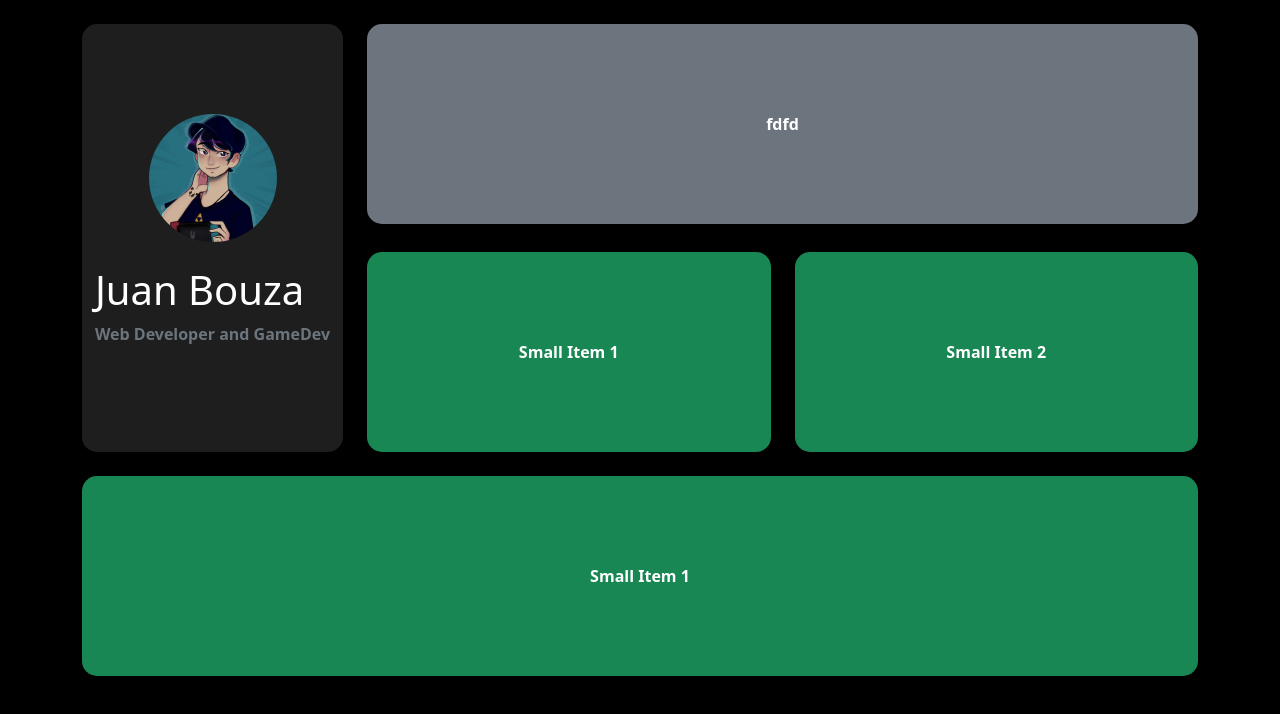
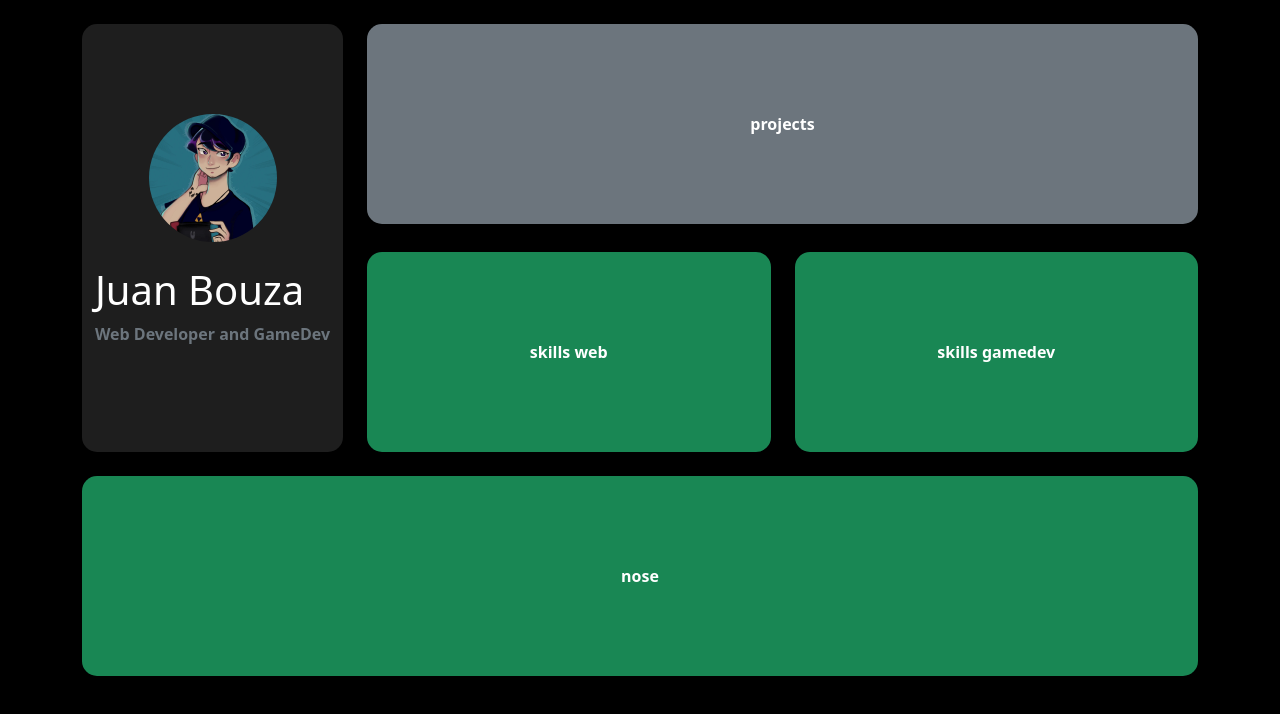
Before and after one commit to AndresZbz/website, a Vue app: page / in a window 1280 px wide. Shown: the top 714 px of the page. Built offline with nearby package versions, Linux system fonts and the light colour scheme.

Commit message:
fixed some css issues

```diff
--- a/src/layout/bento.vue
+++ b/src/layout/bento.vue
@@ -8,7 +8,7 @@ import About from "../pages/About.vue";
     <div class="ben-container container my-4">
       <div class="row g-4">
         <!-- About Me -->
-        <div class="col-md-3">
+        <div class="col-lg-3 col-md-12">
           <div
             class="ben-item ben-tall text-decoration-none"
             data-bs-toggle="modal"
@@ -18,22 +18,22 @@ import About from "../pages/About.vue";
           </div>
         </div>
 
-        <div class="col-md-9">
-          <div class="ben-item bg-secondary">fdfd</div>
+        <div class="col-lg-9 col-md-12">
+          <div class="ben-item bg-secondary">projects</div>
 
           <!-- Skills and Experience -->
           <div class="row g-4 mt-1">
-            <div class="col-6">
-              <div class="ben-item bg-success">Small Item 1</div>
+            <div class="col-md-6 col-s-12">
+              <div class="ben-item bg-success">skills web</div>
             </div>
-            <div class="col-6">
-              <div class="ben-item bg-success">Small Item 2</div>
+            <div class="col-md-6 col-s-12">
+              <div class="ben-item bg-success">skills gamedev</div>
             </div>
           </div>
         </div>
 
         <div class="col-12">
-          <div class="ben-item bg-success">Small Item 1</div>
+          <div class="ben-item bg-success">nose</div>
         </div>
       </div>
     </div>
--- a/src/modals/aboutModal.vue
+++ b/src/modals/aboutModal.vue
@@ -8,14 +8,14 @@
     role="dialog"
   >
     <div class="modal-dialog modal-lg modal-dialog-centered">
-      <div class="modal-content mod-item">
+      <div class="mod-item modal-content">
         <div class="modal-body m-3">
           <div class="row gap-4">
             <div class="col-md-3 col-lg-3 col-s-12">
               <img
                 src="../assets/avatar.webp"
                 width="128px"
-                class="rounded-circle"
+                class="rounded-circle text-center justify-content-center align-items-center"
               />
             </div>
             <div class="col-md-8 col-lg-8 col-s-12">
@@ -41,12 +41,12 @@
   </div>
 </template>
 <style>
-.mod-item {
+.modal .mod-item {
   background: #1e1e1e;
   color: white;
 }
 
-.modal-footer {
+.modal .modal-footer {
   border-top: none;
 }
 </style>
```
